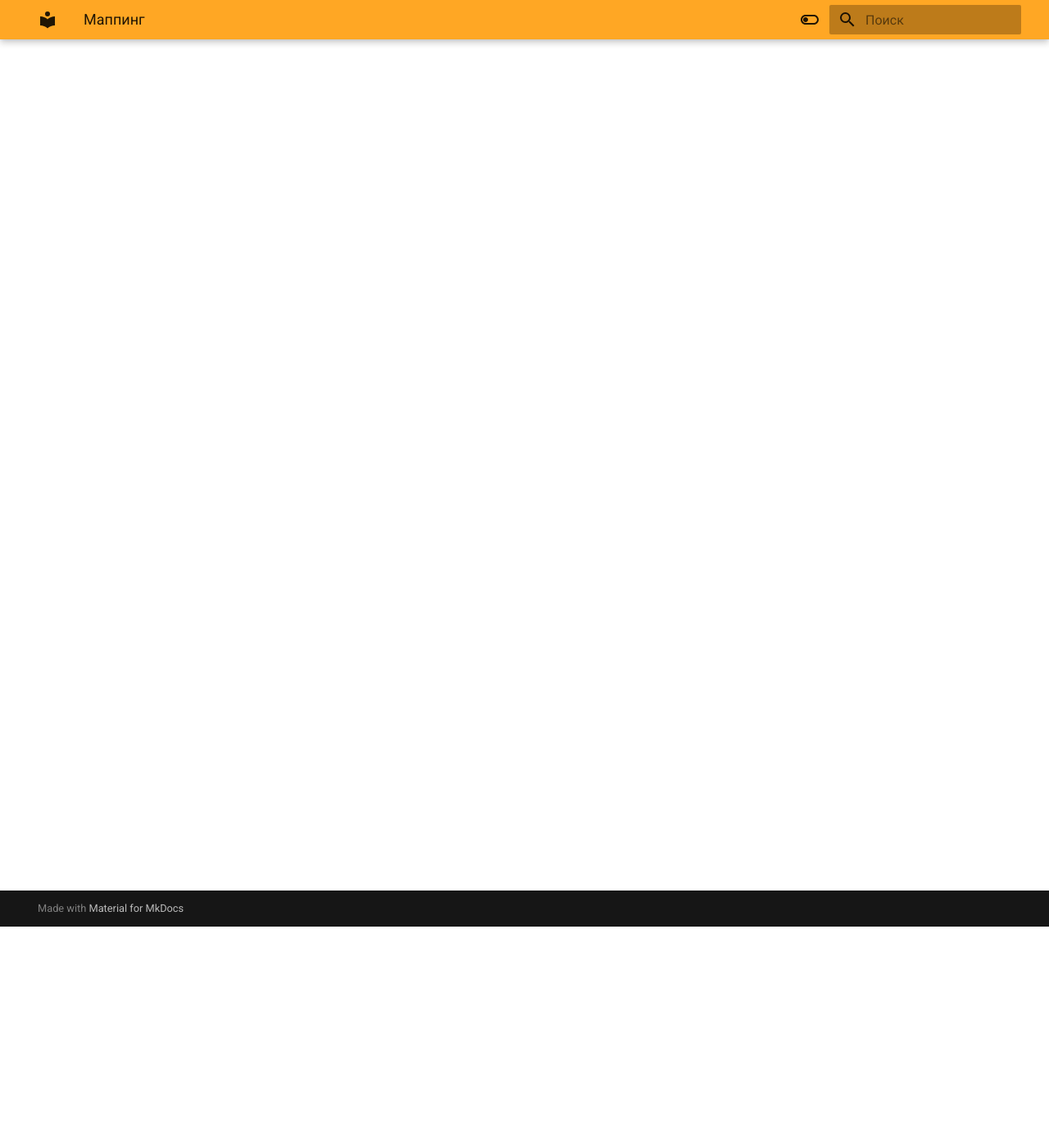
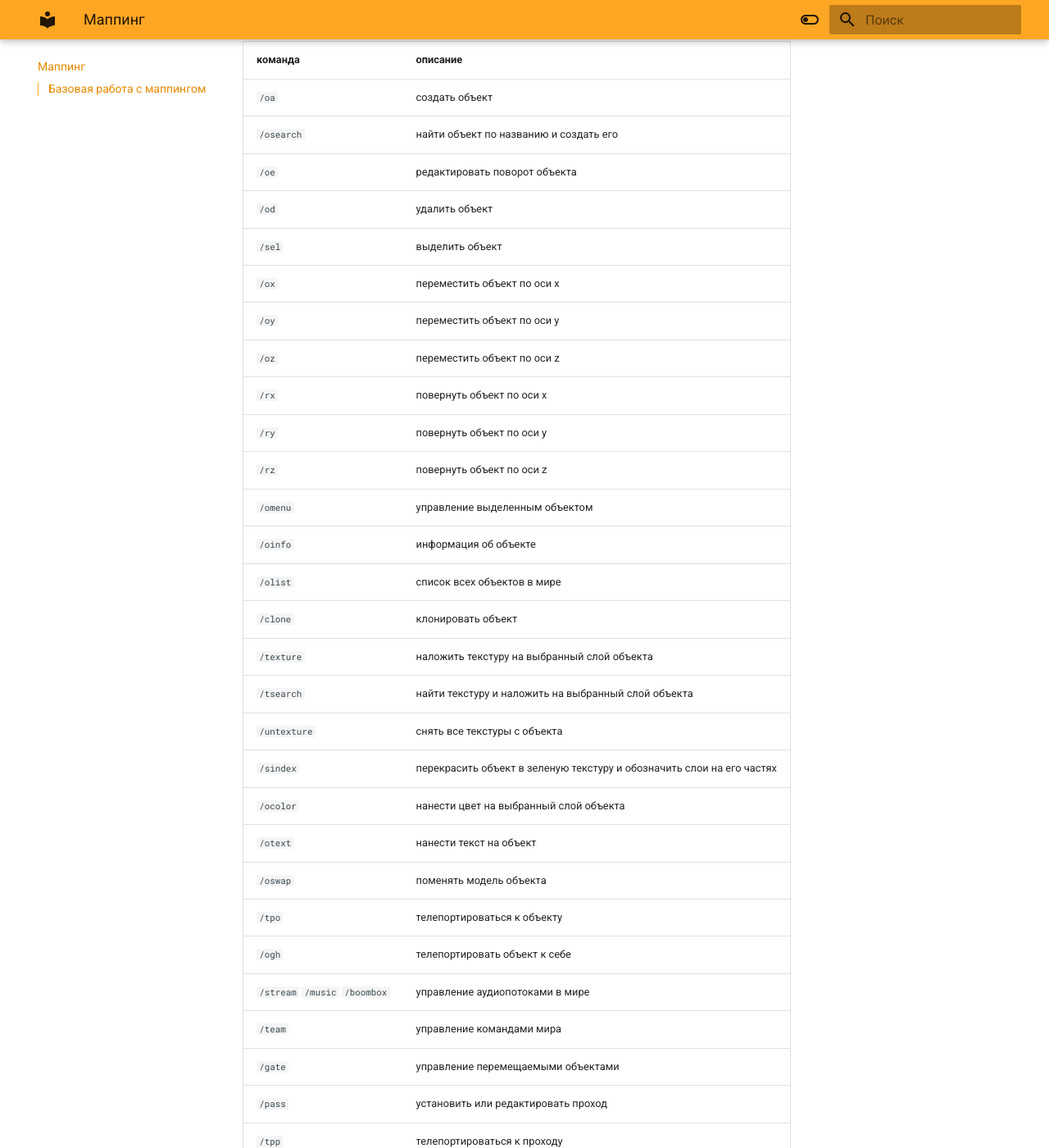
Before and after one commit to yaroslavporshkov/wiki, an MkDocs documentation site: the page built from docs/mapping.md, in a window 1280 px wide and 1400 px high, scrolled down 270 px. Shown: the whole window at 82% size. Built offline with MkDocs 1.6.1 and Material for MkDocs 9.7.7, drawn with Linux system fonts in a browser that asks for light colours; some of the changed text lies outside the part shown.

Commit message:
Команды маппинга

```diff
--- a/docs/mapping.md
+++ b/docs/mapping.md
@@ -1,3 +1,45 @@
 # Маппинг
 
+## Базовая работа с маппингом
+
+Команды:
+
+|команда|описание|
+|:----|:----|
+|`/oa`|создать объект|
+|`/osearch`|найти объект по названию и создать его|
+|`/oe`|редактировать поворот объекта|
+|`/od`|удалить объект|
+|`/sel`|выделить объект|
+|`/ox`|переместить объект по оси x|
+|`/oy`|переместить объект по оси y|
+|`/oz`|переместить объект по оси z|
+|`/rx`|повернуть объект по оси x|
+|`/ry`|повернуть объект по оси y|
+|`/rz`|повернуть объект по оси z|
+|`/omenu`|управление выделенным объектом|
+|`/oinfo`|информация об объекте|
+|`/olist`|список всех объектов в мире|
+|`/clone`|клонировать объект|
+|`/texture`|наложить текстуру на выбранный слой объекта|
+|`/tsearch`|найти текстуру и наложить на выбранный слой объекта|
+|`/untexture`|снять все текстуры с объекта|
+|`/sindex`|перекрасить объект в зеленую текстуру и обозначить слои на его частях|
+|`/ocolor`|нанести цвет на выбранный слой объекта|
+|`/otext`|нанести текст на объект|
+|`/oswap`|поменять модель объекта|
+|`/tpo`|телепортироваться к объекту|
+|`/ogh`|телепортировать объект к себе|
+|`/stream` `/music` `/boombox`|управление аудиопотоками в мире|
+|`/team`|управление командами мира|
+|`/gate`|управление перемещаемыми объектами|
+|`/pass`|установить или редактировать проход|
+|`/tpp`|телепортироваться к проходу|
+|`/delpass`|удалить проход|
+|`/passinfo`|редактирование ближайшего прохода|
+|`/action`|создать 3D текст|
+|`/tpaction`|телепортироваться к 3D тексту|
+|`/delaction`|удалить 3D текст|
+
+
 [Гайд на маппинг от AHAPXUCT](https://forum.training-server.com/d/14145)
```
